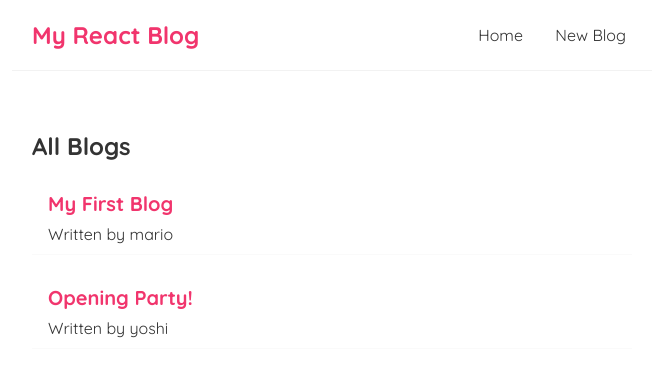
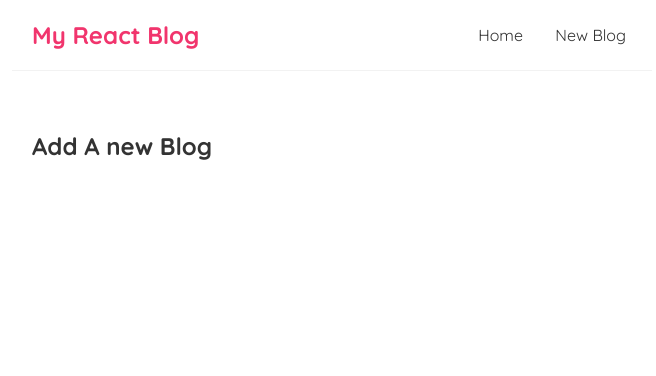
Before and after one commit to 2sammy/React_tutorial, a React (Create React App) app in the folder dojo-blog/: page /create in a window 1280 px wide. Shown: the top 376 px of the page, without its empty margins (308-964 px from the left). Built offline with nearby package versions, Linux system fonts and the light colour scheme; data requests are answered from the project's data file.

Commit message:
adding routes

```diff
--- a/dojo-blog/src/App.js
+++ b/dojo-blog/src/App.js
@@ -1,6 +1,7 @@
 import Navbar from './Navbar';
 import Home from './Home';
 import {BrowserRouter as Router, Route, Switch} from 'react-router-dom'
+import Create from './Create';
 
 
 function App() {
@@ -10,9 +11,11 @@
       <Navbar />
       <div className='content'>
       <Switch>
-        <Route path="/">
+        <Route exact path="/">
           <Home />
-
+        </Route>
+        <Route path="/create">
+          <Create />
         </Route>
       </Switch>
       </div>
--- a/dojo-blog/src/Create.js
+++ b/dojo-blog/src/Create.js
@@ -0,0 +1,12 @@
+const Create = () => {
+
+    return (
+        <div className="create">
+            <h2>Add A new Blog</h2>
+
+        </div>
+
+     );
+}
+
+export default Create;
--- a/dojo-blog/src/Home.js
+++ b/dojo-blog/src/Home.js
@@ -1,5 +1,3 @@
-import { useEffect, useState } from "react";
-
 import BlogList from "./BlogList";
 import useFetch from "./useFetch";
 
--- a/dojo-blog/src/Navbar.js
+++ b/dojo-blog/src/Navbar.js
@@ -1,10 +1,12 @@
+import { Link } from "react-router-dom";
+
 const Navbar = () => {
     return (
         <nav className ="navbar">
             <h1>My React Blog</h1>
             <div className="links">
-                < a href="/"> Home</a>
-                < a href="/create"> New Blog</a>
+                < Link to="/"> Home</Link>
+                < Link to="/create"> New Blog</Link>
 
 
         </div>
--- a/dojo-blog/src/useFetch.js
+++ b/dojo-blog/src/useFetch.js
@@ -1,13 +1,16 @@
 import { useEffect, useState } from "react";
 
 const useFetch = (url) => {
+
       const [data, setData] = useState(null);
         const [isPending, setIsPending] = useState(true);
         const [error, setError] = useState(null);
 
         useEffect(() => {
+          const abortCount = new AbortController()
+
         setTimeout(() => {
-          fetch(url)
+          fetch(url, {signal : abortCount.signal})
           .then(res => {
             if (!res.ok) { // error coming back from server
               throw Error('could not fetch the data for that resource');
@@ -20,11 +23,17 @@
             setError(null);
           })
           .catch(err => {
+            if(err.name === 'AbortError') {
+              console.log('fetch aborted');
+
+            }else {
             // auto catches network / connection error
             setIsPending(false);
             setError(err.message);
+          }
           })
         }, 1000);
+        return () => abortCount.abort
       }, [url])
       return {data, isPending, error};
 }
```
